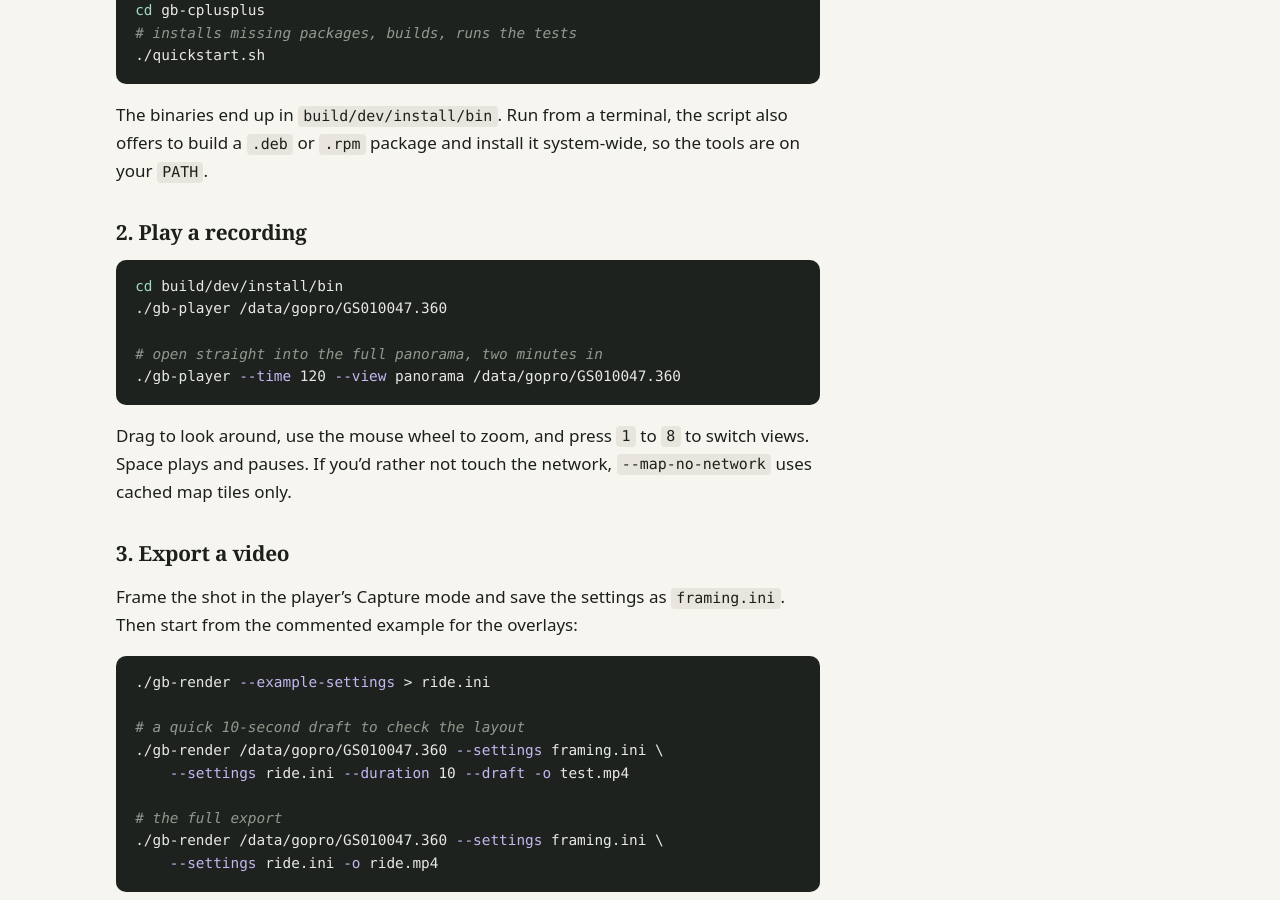
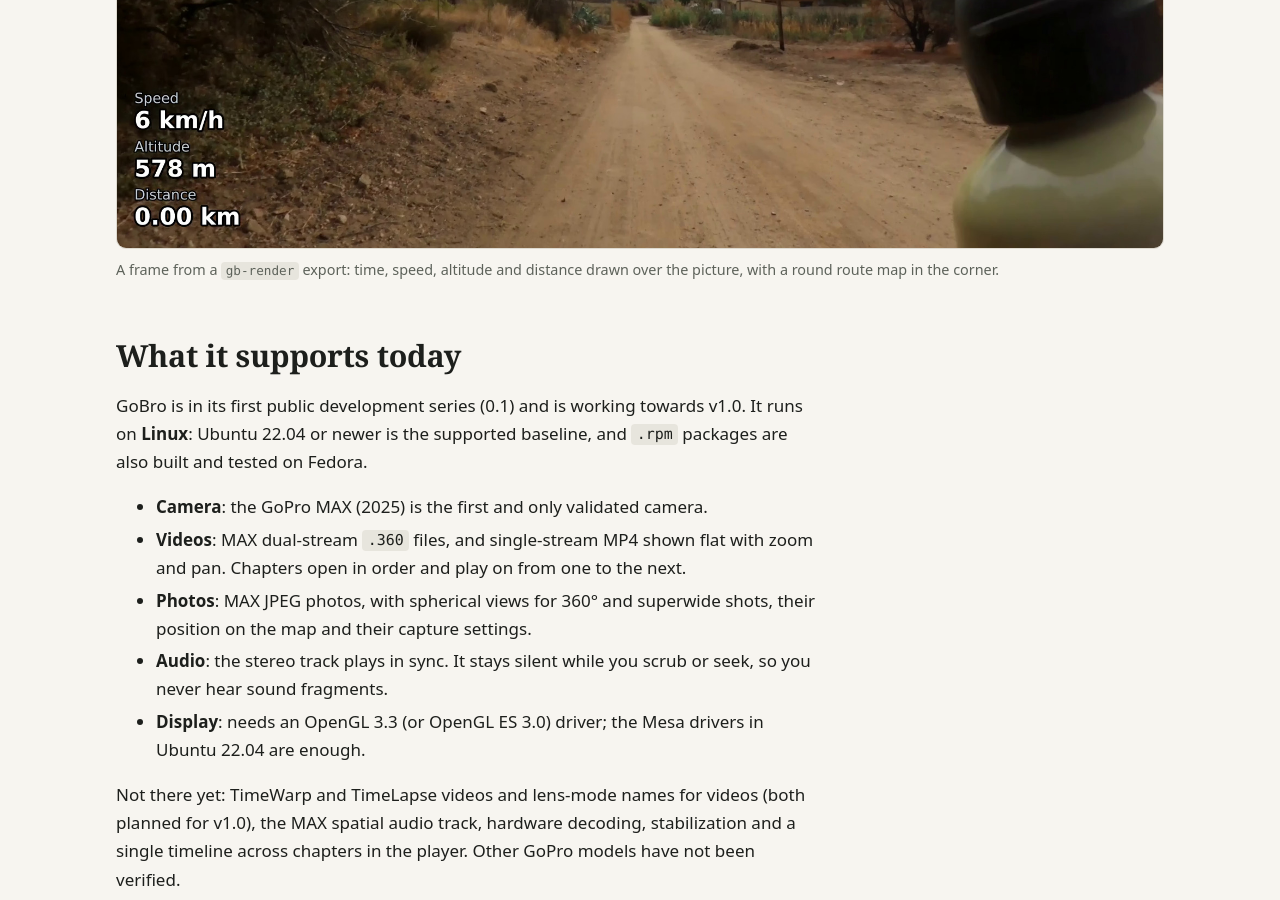
Before and after one commit to arturormk/arturormk.github.io, a Jekyll site: the page built from projects/gb-cplusplus/index.md, in a window 1280 px wide and 900 px high, scrolled down 3179 px. Built offline with Jekyll 4.4.1, drawn with Linux system fonts in a browser that asks for light colours; some of the changed text lies outside the part shown.

Commit message:
Add player and gb-render screenshots to the GoBro page
Co-Authored-By: Claude Opus 5.5 <noreply@anthropic.com>

```diff
--- a/projects/gb-cplusplus/index.md
+++ b/projects/gb-cplusplus/index.md
@@ -65,6 +65,13 @@ exporter, `gb-render`, turns that framing into a video.
   <li><strong>Export</strong><span>Run <code>gb-render</code> with those settings to produce an MP4 with the map, speed, height and time drawn in.</span></li>
 </ol>
 
+<figure class="shot">
+  <img src="gb-player-screenshot.jpg" width="1920" height="1080"
+    alt="gb-player playing a walk along a gravel track, with the OpenStreetMap route map, the GPS telemetry panel and the height graph on the right">
+  <figcaption>The player: the route map, telemetry panel and height graph
+  follow the frame on screen.</figcaption>
+</figure>
+
 ## Made for looking back at a trip
 
 <div class="features">
@@ -104,6 +111,14 @@ exporter, `gb-render`, turns that framing into a video.
     versioned JSON output.</p>
   </div>
 </div>
+
+<figure class="shot">
+  <img src="gb-render-screenshot.jpg" width="1920" height="1080"
+    alt="A frame exported by gb-render: a ride along a dirt road with the clock, speed, altitude and distance over the picture and a round route map in the top right corner">
+  <figcaption>A frame from a <code>gb-render</code> export: time, speed,
+  altitude and distance drawn over the picture, with a round route map in
+  the corner.</figcaption>
+</figure>
 
 ## What it supports today
 
```
Also changed, not shown: projects/gb-cplusplus/gb-player-screenshot.jpg (added), projects/gb-cplusplus/gb-render-screenshot.jpg (added).
